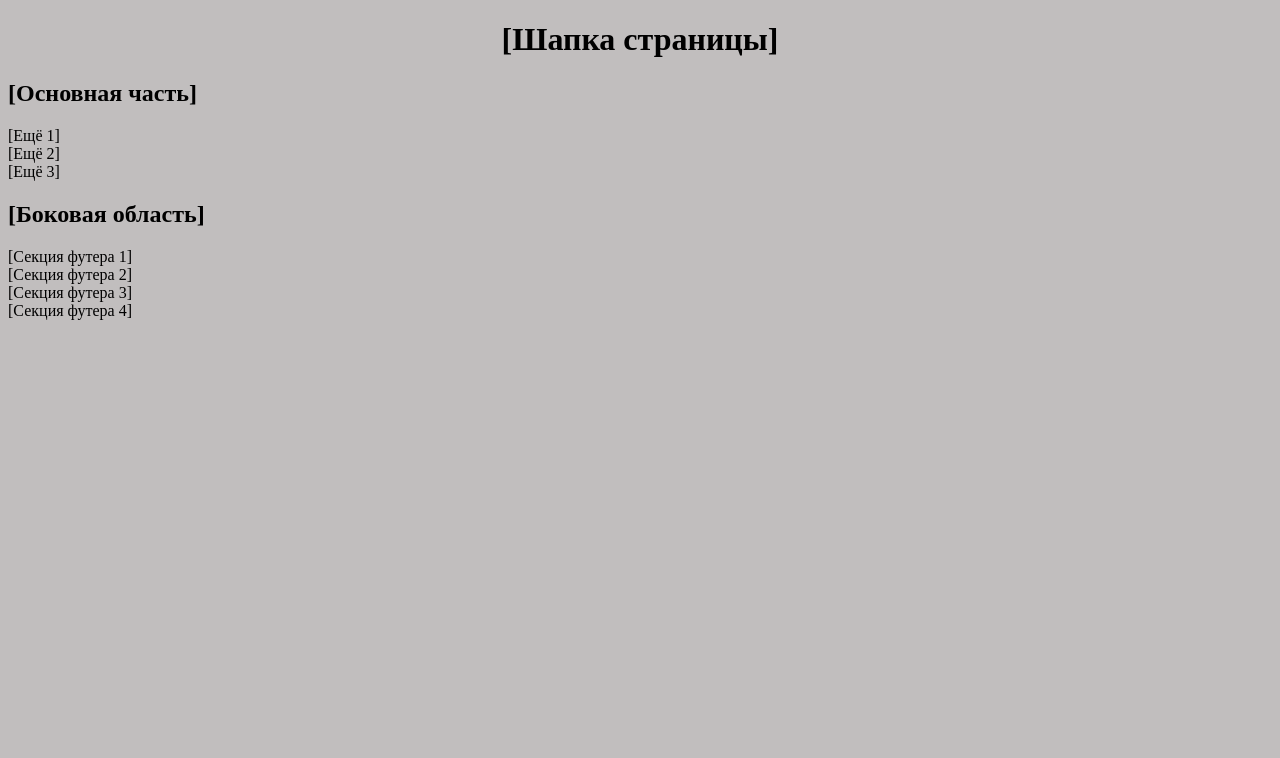
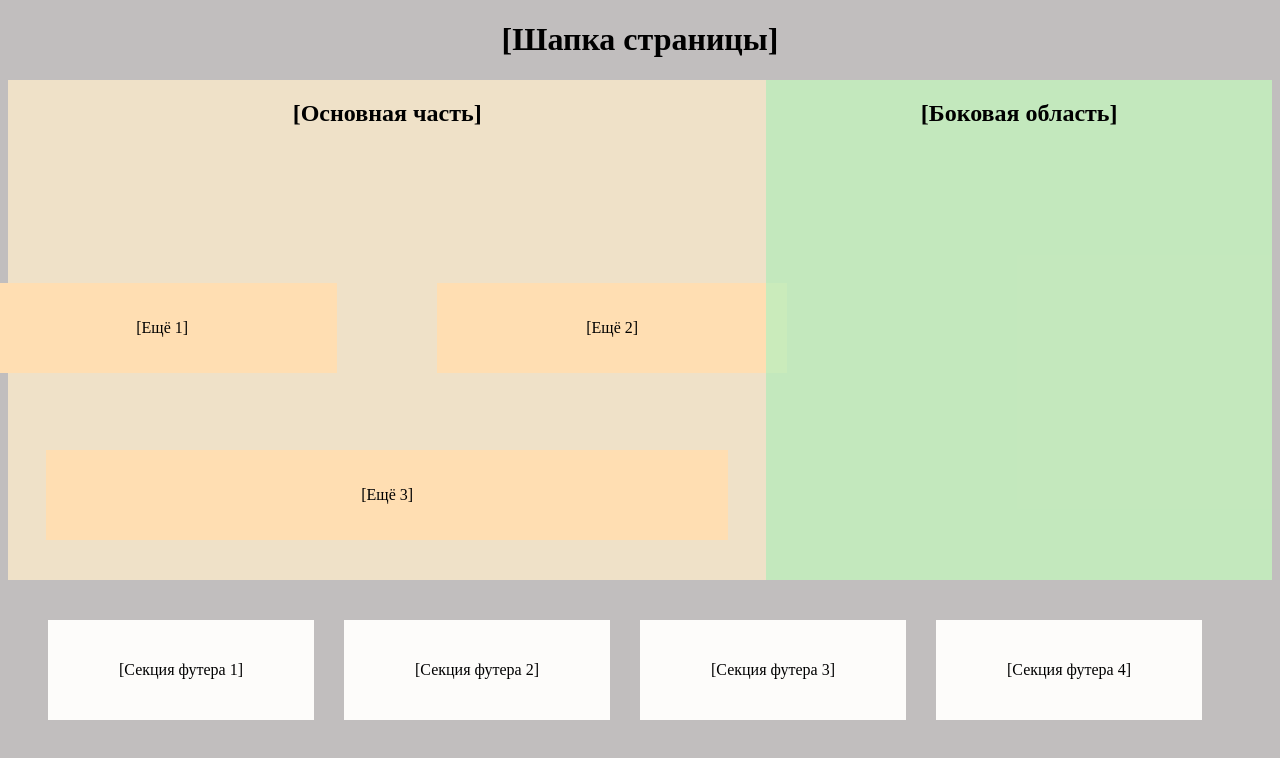
Before and after one commit to Elena1312/week, a plain HTML site: page index.html in a window 1280 px wide. Drawn offline with Linux system fonts and the light colour scheme.

Commit message:
20.11.2024

```diff
--- a/index.html
+++ b/index.html
@@ -11,18 +11,22 @@
         <h1>[Шапка страницы]</h1>
     </header>
     <main>
-        <div class="Flex-container_1">
+        <div class="flex-container_1">
             <h2>[Основная часть]</h2>
+            <div class="firstWrapper">
             <div class="flex-element_1">[Ещё 1]</div>
-            <div class="flex-element_2">[Ещё 2]</div>
+            <div class="flex-element_1">[Ещё 2]</div>
+            </div>
+            <div class="secondWrapper">
             <div class="flex-element_3">[Ещё 3]</div>
+            </div>
         </div>
         <div class="green_box">
             <h2>[Боковая область]</h2>
         </div>
     </main>
     <footer>
-        <div class="Flex-container">
+        <div class="flex-container">
             <div class="flex-element">[Секция футера 1]</div>
             <div class="flex-element">[Секция футера 2]</div>
             <div class="flex-element">[Секция футера 3]</div>
--- a/styles.css
+++ b/styles.css
@@ -4,3 +4,67 @@ body {
 header {
     text-align: center;
 }
+.flex-container_1{
+width: 60%;
+height: 500px;
+display: flex;
+background-color: rgba(248, 232, 202, 0.847);
+flex-direction: column;
+justify-content: space-between;
+align-items: center;
+}
+.flex-element_1 {
+    width: 40%;
+    height: 90px;
+    display: flex;
+    background-color: rgb(255, 222, 178);
+    justify-content: center;
+    align-items: center;
+    align-content: flex-end;
+    margin: 50px 50px;
+}
+.firstWrapper {
+    display: flex;
+    width: 900px;
+    height: 90px;
+    justify-content: space-between;
+    margin: 10px 50px;
+}
+.secondWrapper {
+    width: 90%;
+    height: 90px;
+    display: flex;
+    background-color: rgb(255, 222, 178);
+    justify-content: center;
+    align-items: center;
+    align-content: flex-end;
+    margin: 40px 50px;
+}
+main {
+    display: flex;
+    flex-wrap: wrap;
+}
+.green_box {
+width: 40%;
+height: 500px;
+display: flex;
+background-color: rgba(196, 237, 189, 0.89);
+flex-direction: column;
+justify-content: space-between;
+align-items: center;
+}
+.flex-container {
+    display: flex;
+    align-items: center;
+    justify-content: center;
+    padding: 40px;
+}
+.flex-element {
+    width: 500px;
+    height: 100px;
+    display: flex;
+    align-items: center;
+    justify-content: center;
+    background-color: rgba(253, 252, 250);
+    margin-right: 30px;
+}
```
